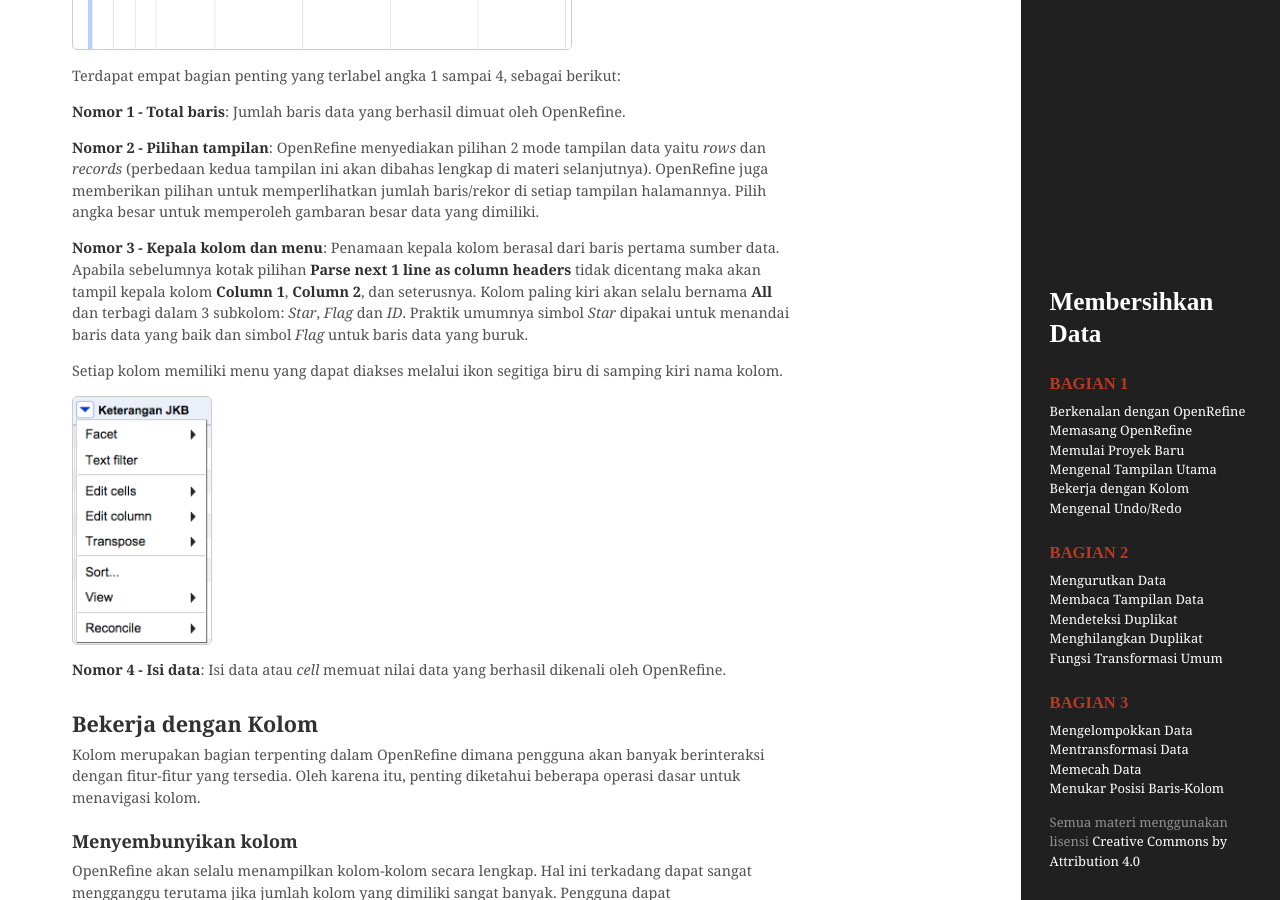
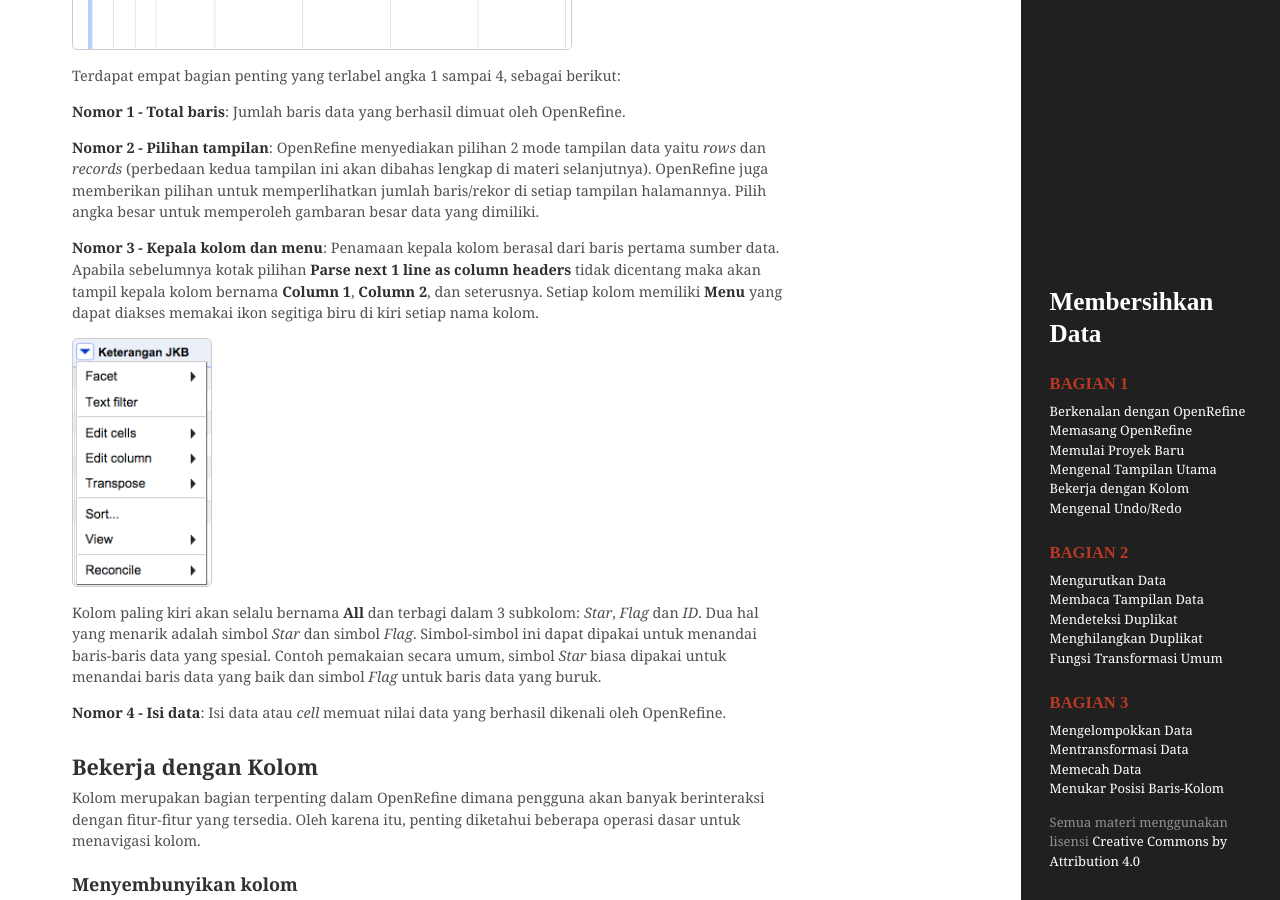
Before and after one commit to OpenDataLabJakarta/trainings, a Jekyll site: the page built from cleaning/index.html, in a window 1280 px wide and 900 px high, scrolled down 2165 px. Built offline with Jekyll 4.4.1, drawn with Linux system fonts in a browser that asks for light colours; some web fonts are replaced.

Commit message:
Update content

```diff
--- a/_includes/modules/cleaning/1.4-exploring-main-interface.md
+++ b/_includes/modules/cleaning/1.4-exploring-main-interface.md
@@ -11,10 +11,10 @@ Terdapat empat bagian penting yang terlabel angka 1 sampai 4, sebagai berikut:
 
 **Nomor 2 - Pilihan tampilan**: OpenRefine menyediakan pilihan 2 mode tampilan data yaitu *rows* dan *records* (perbedaan kedua tampilan ini akan dibahas lengkap di materi selanjutnya). OpenRefine juga memberikan pilihan untuk memperlihatkan jumlah baris/rekor di setiap tampilan halamannya. Pilih angka besar untuk memperoleh gambaran besar data yang dimiliki.
 
-**Nomor 3 - Kepala kolom dan menu**: Penamaan kepala kolom berasal dari baris pertama sumber data. Apabila sebelumnya kotak pilihan **Parse next 1 line as column headers** tidak dicentang maka akan tampil kepala kolom **Column 1**, **Column 2**, dan seterusnya. Kolom paling kiri akan selalu bernama **All** dan terbagi dalam 3 subkolom: *Star*, *Flag* dan *ID*. Praktik umumnya simbol *Star* dipakai untuk menandai baris data yang baik dan simbol *Flag* untuk baris data yang buruk.
-
-Setiap kolom memiliki menu yang dapat diakses melalui ikon segitiga biru di samping kiri nama kolom.
+**Nomor 3 - Kepala kolom dan menu**: Penamaan kepala kolom berasal dari baris pertama sumber data. Apabila sebelumnya kotak pilihan **Parse next 1 line as column headers** tidak dicentang maka akan tampil kepala kolom bernama **Column 1**, **Column 2**, dan seterusnya. Setiap kolom memiliki **Menu** yang dapat diakses memakai ikon segitiga biru di kiri setiap nama kolom.
 
 ![menucolumn]({{ site.url }}public/img/exploring-main-interface-02.png)
 
+Kolom paling kiri akan selalu bernama **All** dan terbagi dalam 3 subkolom: *Star*, *Flag* dan *ID*. Dua hal yang menarik adalah simbol *Star* dan simbol *Flag*. Simbol-simbol ini dapat dipakai untuk menandai baris-baris data yang spesial. Contoh pemakaian secara umum, simbol *Star* biasa dipakai untuk menandai baris data yang baik dan simbol *Flag* untuk baris data yang buruk.
+
 **Nomor 4 - Isi data**: Isi data atau *cell* memuat nilai data yang berhasil dikenali oleh OpenRefine.
```
